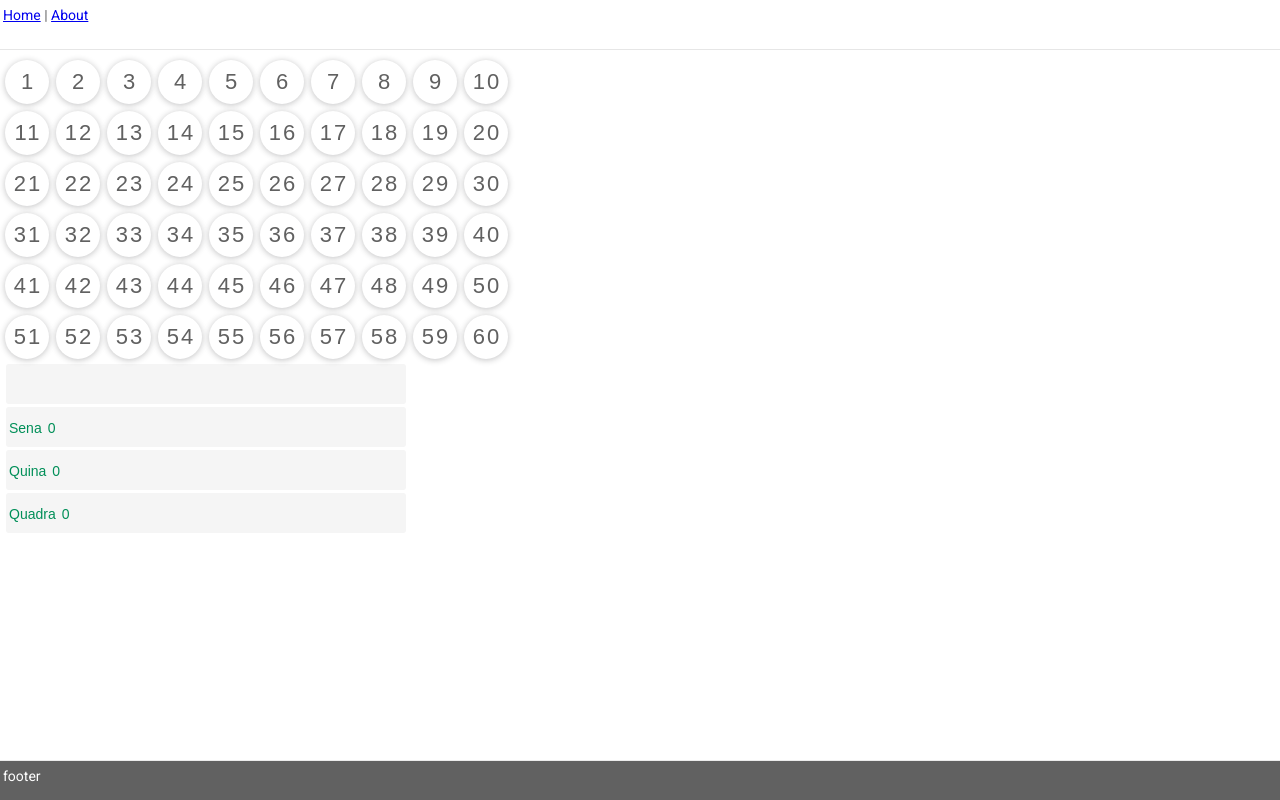
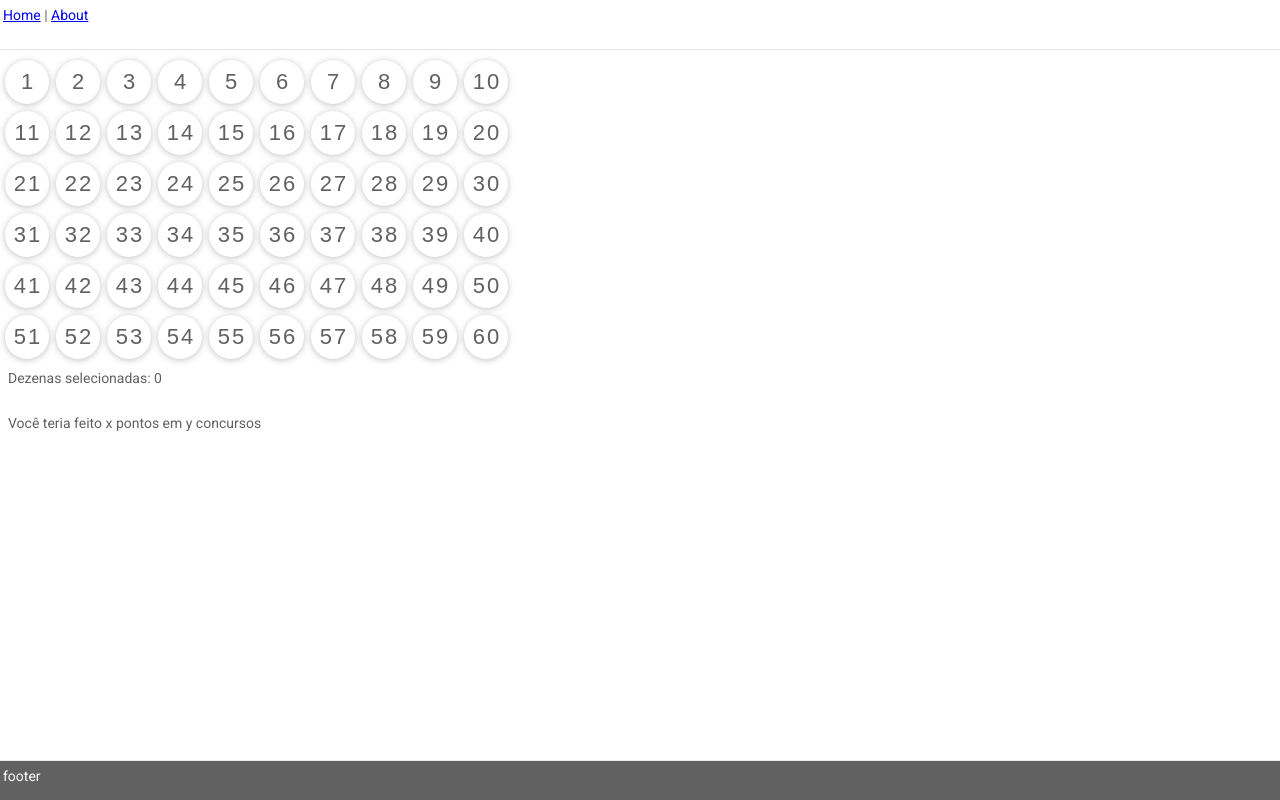
Before and after one commit to eugenio-cunha/clover, a Next.js app: page / in a window 1280 px wide. Built offline with nearby package versions, Linux system fonts and the light colour scheme.

Commit message:
resolvendo bug dos botoes

```diff
--- a/src/pages/components/button.tsx
+++ b/src/pages/components/ball.tsx
@@ -1,7 +1,7 @@
 import * as React from 'react';
 import styled from 'styled-components';
 
-const Span = styled.span`
+const Checkbox = styled.span`
   width: 44px;
   height: 44px;
   display: inline-block;
@@ -21,25 +21,27 @@ const Span = styled.span`
   font-family: arial,sans-serif-light,sans-serif;
 `;
 
-const Input = styled.input`
-  &:checked + ${Span} {
+const Hidden = styled.input`
+  display: none;
+  &:checked + ${Checkbox} {
     color: #fff;
     background: #008f58;
     border-color: #008f58;
   }
-  display: none;
 `;
 
-interface IProps extends Omit<React.InputHTMLAttributes<HTMLInputElement>, 'onChange' | 'value'> {
-  value: number;
+interface IProps extends Omit<React.InputHTMLAttributes<HTMLInputElement>, 'onChange' | 'num'> {
+  num: number;
   onChange(e: any): void;
 }
 
-const Button: React.FunctionComponent<IProps> = ({ children, onChange, ...shared }) => (<>
+export const Ball: React.FunctionComponent<IProps> = ({ onChange, num, ...shared }) => (<>
   <label>
-    <Input type='checkbox' onChange={e => onChange(e)} {...shared} />
-    <Span>{shared.value}</Span>
+    <Hidden value={num} onChange={ e => onChange(e)} {...shared }></Hidden>
+    <Checkbox>{num}</Checkbox>
   </label>
 </>);
 
-export default Button;
+Ball.defaultProps = {
+  type: 'checkbox'
+};
--- a/src/pages/components/display.tsx
+++ b/src/pages/components/display.tsx
@@ -2,20 +2,31 @@ import * as React from 'react';
 import styled from 'styled-components';
 
 const Span = styled.span`
-  margin: 3px;
-  color: #008f58;
-  line-height: 36px;
+  color: #fff;
+  width: 44px;
+  height: 44px;
+  background: #008f58;
+  border-color: #008f58;
   display: inline-block;
-  font-family: arial, sans-serif;
+  vertical-align: middle;
+  box-sizing: border-box;
+  font-size: 22px;
+  font-weight: 300;
+  line-height: 44px;
+  letter-spacing: 2px;
+  text-align: center;
+  border-radius: 50%;
+  padding: 0 0 0 2px;
+  margin: 5px 5px 0 0;
+  box-shadow: 0 1px 6px 0 rgba(32,33,36,0.28);
+  font-family: arial,sans-serif-light,sans-serif;
 `;
 
 const Container = styled.div`
-  margin: 3px;
-  height: 40px;
-  max-width: 400px;
+  margin: 5px;
+  padding: 5px;
+  max-height: 120px;
   text-align: center;
-  border-radius: 3px;
-  background-color: #f5f5f5;
 `;
 
 interface IProps extends Omit<React.InputHTMLAttributes<HTMLDivElement>, 'values'> {
--- a/src/pages/components/keypad.tsx
+++ /dev/null
@@ -1,16 +0,0 @@
-import Button from './button';
-
-interface IProps extends Omit<React.InputHTMLAttributes<HTMLTableElement>, 'values'> {
-  onChange(e: any): void;
-}
-
-const Keypad: React.FunctionComponent<IProps> = ({ children, ...shared }) => {
-
-  return <table>{
-    Array.from({ length: 6 }, (_1, i: number) =>
-      (<tr>{Array.from({ length: 10 }, (_2, j: number) =>
-        (<td><Button value={+`${i}${j}` + 1} onChange={shared.onChange}></Button></td>))}</tr>))
-  }</table>;
-};
-
-export default Keypad;
--- a/src/pages/components/ticket.tsx
+++ b/src/pages/components/ticket.tsx
@@ -1,19 +1,17 @@
 import React, { useState } from 'react';
-import Display from './display';
-import Winner from './winner';
-import Keypad from './keypad';
+import styled from 'styled-components';
 
-const Ticket = () => {
+// import Display from './display';
+import { Ball } from './ball';
+
+export const Ticket = () => {
 
   const [numbers, setNumbers] = useState<number[] >([]);
-  const [six] = useState<number >(0);
-  const [five] = useState<number >(0);
-  const [four] = useState<number >(0);
 
-  const onChangeNumbersHandler = (event: { target: any; }) => {
+  const onChangeNumbersHandler = (event: any) => {
     const { target } = event;
     setNumbers(n => {
-      if (!target.checked || n.length >= 15) {
+      if (n.length >= 15 || !target.checked) {
         target.checked = false;
         return [...n.filter(e => e !== target.value)];
       } else {
@@ -22,13 +20,27 @@ const Ticket = () => {
     });
   };
 
-  return (<>
-    <Keypad onChange={onChangeNumbersHandler}></Keypad>
-    <Display values={numbers} > </Display>
-    <Winner title='Sena' value={six} ></Winner>
-    <Winner title='Quina' value={five} ></Winner>
-    <Winner title='Quadra' value={four} ></Winner>
-  </>);
+  const Selected = styled.div`
+    margin: 5px;
+    height: 40px;
+  `;
+
+  const Score = styled.div`
+    margin: 5px;
+    height: 40px;
+  `;
+
+  const Balls = <table>{
+    Array.from({ length: 6 }, (_1, i: number) =>
+      (<tr>{Array.from({ length: 10 }, (_2, j: number) =>
+        (<td><Ball num={+`${i}${j}` + 1} onChange={e => onChangeNumbersHandler(e)}/></td>))}</tr>))
+
+  }</table>;
+
+  return (<div>
+      {Balls}
+      <Selected>Dezenas selecionadas: {numbers.length}</Selected>
+      {/* <Display values={numbers} > </Display> */}
+      <Score >Você teria feito x pontos em y concursos</Score>
+      </div>);
 };
-
-export default Ticket;
--- a/src/pages/components/winner.tsx
+++ /dev/null
@@ -1,33 +0,0 @@
-import * as React from 'react';
-import styled from 'styled-components';
-
-const Span = styled.span`
-  margin: 3px;
-  color: #008f58;
-  line-height: 36px;
-  text-align: center;
-  display: inline-block;
-  font-family: arial, sans-serif;
-`;
-
-const Container = styled.div`
-  margin: 3px;
-  max-width: 400px;
-  height: 40px;
-  border-radius: 3px;
-  background-color: #f5f5f5;
-`;
-
-interface IProps extends Omit<React.InputHTMLAttributes<HTMLDivElement>, 'values' | 'title'> {
-  value: number;
-  title: string;
-}
-
-const Winner: React.FunctionComponent<IProps> = ({ children, ...shared }) => (<>
-  <Container>
-    <Span>{shared.title}</Span>
-    <Span>{shared.value}</Span>
-  </Container>
-</>);
-
-export default Winner;
--- a/src/pages/index.tsx
+++ b/src/pages/index.tsx
@@ -1,13 +1,13 @@
 import * as React from 'react';
 import { NextPage } from 'next';
 import { Layout } from '../layout';
-import Ticket from './components/ticket';
+import { Ticket } from './components/ticket';
 
 const IndexPage: NextPage = () => {
   return (
     <>
       <Layout title='Mega Sena'>
-        <Ticket></Ticket>
+          <Ticket></Ticket>
       </Layout>
     </>
   );
```
